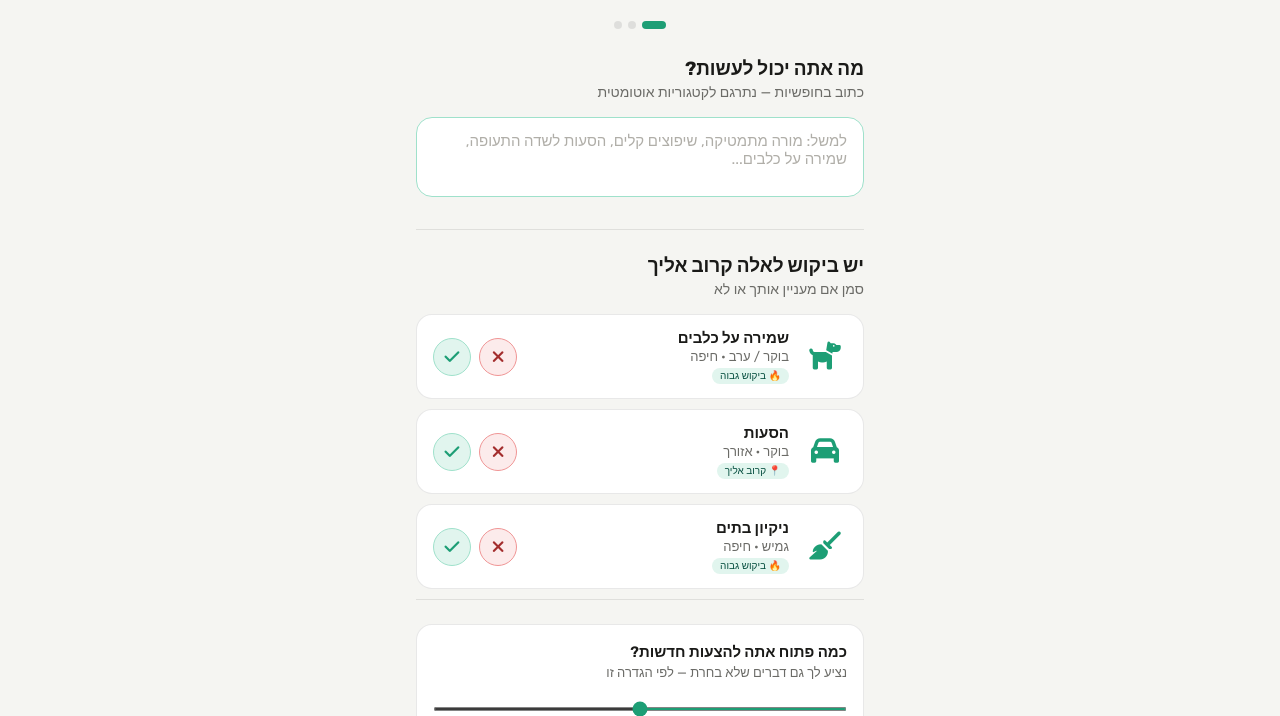
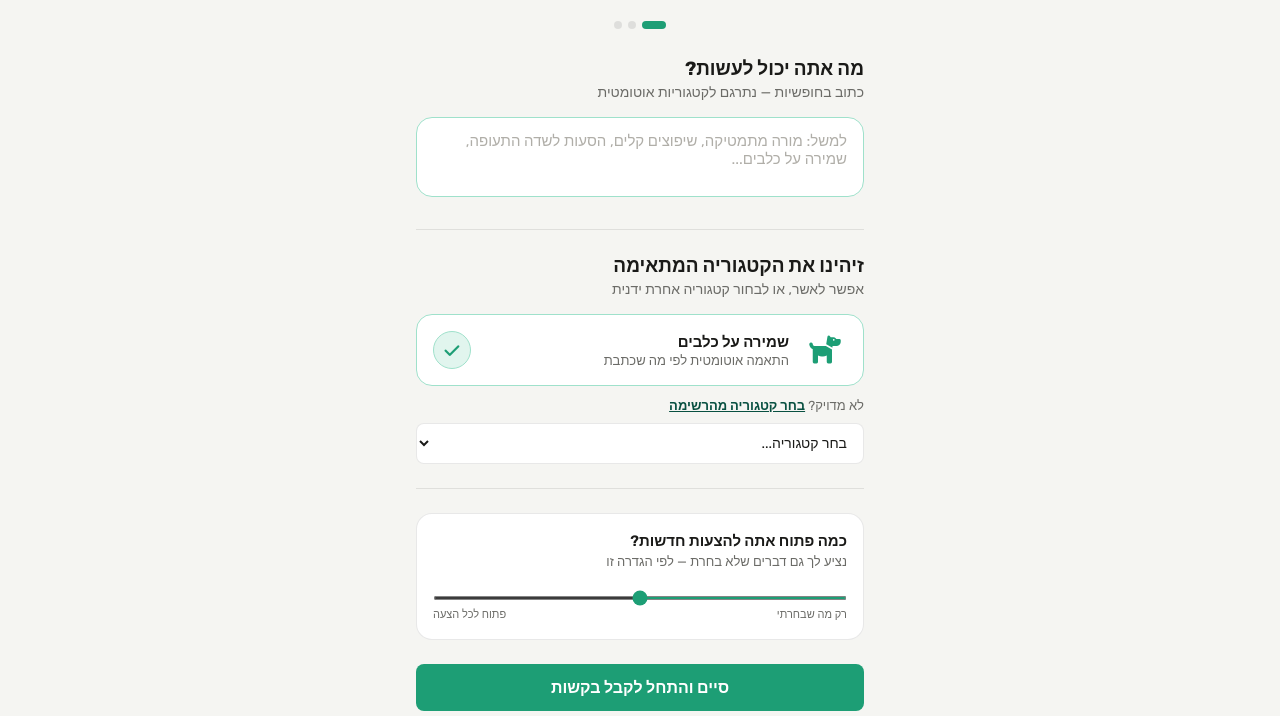
Before and after one commit to nethanel24/localfind-backend, a plain HTML site: page screens/onboarding_provider.html in a window 1280 px wide. Shown: the part 66-782 px from the top of the page. Drawn offline with Linux system fonts and the light colour scheme.

Commit message:
Replace multi-category suggestions with single AI-matched category in onboarding

```diff
--- a/screens/onboarding_provider.html
+++ b/screens/onboarding_provider.html
@@ -52,26 +52,35 @@ body { font-family: var(--font-family); background: var(--color-background); col
 
 .divider { border: none; border-top: 0.5px solid var(--color-border); margin-bottom: 24px; }
 
-/* SUGGESTION CARDS */
-.suggestions-label { font-size: 11px; font-weight: 600; color: var(--color-text-secondary); text-transform: uppercase; letter-spacing: 0.5px; margin-bottom: 12px; }
-
+/* SUGGESTED CATEGORY (single, AI-matched) */
 .suggestion-card {
   background: #fff;
-  border: 0.5px solid var(--color-border);
+  border: 1.5px solid var(--color-primary-border);
   border-radius: var(--border-radius-large);
-  padding: 14px 16px;
+  padding: 16px;
   display: flex;
   align-items: center;
   gap: 14px;
-  margin-bottom: 10px;
+  margin-bottom: 12px;
 }
 .suggestion-card__icon { font-size: 28px; color: var(--color-primary); flex-shrink: 0; width: 44px; text-align: center; }
 .suggestion-card__title { font-size: 15px; font-weight: 600; margin-bottom: 2px; }
 .suggestion-card__sub { font-size: 13px; color: var(--color-text-secondary); }
-.suggestion-card__badge { font-size: 10px; background: var(--color-primary-light); color: var(--color-primary-dark); padding: 2px 8px; border-radius: 20px; display: inline-block; margin-top: 4px; }
-.suggestion-card__btns { display: flex; gap: 8px; flex-shrink: 0; margin-right: auto; }
-.suggestion-card__yes { width: 38px; height: 38px; border-radius: 50%; background: var(--color-primary-light); border: 1.5px solid var(--color-primary-border); color: var(--color-primary); display: flex; align-items: center; justify-content: center; font-size: 17px; text-decoration: none; cursor: pointer; }
-.suggestion-card__no { width: 38px; height: 38px; border-radius: 50%; background: var(--red-lt); border: 1.5px solid var(--red-br); color: var(--red); display: flex; align-items: center; justify-content: center; font-size: 17px; text-decoration: none; cursor: pointer; }
+.suggestion-card__yes { width: 38px; height: 38px; border-radius: 50%; background: var(--color-primary-light); border: 1.5px solid var(--color-primary-border); color: var(--color-primary); display: flex; align-items: center; justify-content: center; font-size: 17px; text-decoration: none; cursor: pointer; flex-shrink: 0; margin-right: auto; }
+
+.manual-pick { font-size: 13px; color: var(--color-text-secondary); margin-bottom: 24px; }
+.manual-pick__toggle { color: var(--color-primary-dark); font-weight: 600; text-decoration: underline; cursor: pointer; }
+.manual-pick__select {
+  width: 100%;
+  margin-top: 10px;
+  padding: 10px 12px;
+  border-radius: var(--border-radius-small);
+  border: 0.5px solid var(--color-border);
+  font-family: var(--font-family);
+  font-size: 14px;
+  color: var(--color-text-main);
+  background: #fff;
+}
 
 /* SLIDER */
 .slider-card { background: #fff; border: 0.5px solid var(--color-border); border-radius: var(--border-radius-large); padding: 18px 16px; margin-bottom: 24px; }
@@ -111,46 +120,27 @@ body { font-family: var(--font-family); background: var(--color-background); col
   <hr class="divider"/>
 
   <!-- STEP 2 -->
-  <div class="section-title">יש ביקוש לאלה קרוב אליך</div>
-  <div class="section-sub">סמן אם מעניין אותך או לא</div>
+  <div class="section-title">זיהינו את הקטגוריה המתאימה</div>
+  <div class="section-sub">אפשר לאשר, או לבחור קטגוריה אחרת ידנית</div>
 
   <div class="suggestion-card">
     <div class="suggestion-card__icon"><i class="fa-solid fa-dog"></i></div>
     <div style="flex:1;min-width:0;">
       <div class="suggestion-card__title">שמירה על כלבים</div>
-      <div class="suggestion-card__sub">בוקר / ערב · חיפה</div>
-      <div class="suggestion-card__badge">🔥 ביקוש גבוה</div>
+      <div class="suggestion-card__sub">התאמה אוטומטית לפי מה שכתבת</div>
     </div>
-    <div class="suggestion-card__btns">
-      <a href="#" class="suggestion-card__no"><i class="fa-solid fa-xmark"></i></a>
-      <a href="#" class="suggestion-card__yes"><i class="fa-solid fa-check"></i></a>
-    </div>
+    <a href="#" class="suggestion-card__yes"><i class="fa-solid fa-check"></i></a>
   </div>
 
-  <div class="suggestion-card">
-    <div class="suggestion-card__icon"><i class="fa-solid fa-car"></i></div>
-    <div style="flex:1;min-width:0;">
-      <div class="suggestion-card__title">הסעות</div>
-      <div class="suggestion-card__sub">בוקר · אזורך</div>
-      <div class="suggestion-card__badge">📍 קרוב אליך</div>
-    </div>
-    <div class="suggestion-card__btns">
-      <a href="#" class="suggestion-card__no"><i class="fa-solid fa-xmark"></i></a>
-      <a href="#" class="suggestion-card__yes"><i class="fa-solid fa-check"></i></a>
-    </div>
-  </div>
-
-  <div class="suggestion-card">
-    <div class="suggestion-card__icon"><i class="fa-solid fa-broom"></i></div>
-    <div style="flex:1;min-width:0;">
-      <div class="suggestion-card__title">ניקיון בתים</div>
-      <div class="suggestion-card__sub">גמיש · חיפה</div>
-      <div class="suggestion-card__badge">🔥 ביקוש גבוה</div>
-    </div>
-    <div class="suggestion-card__btns">
-      <a href="#" class="suggestion-card__no"><i class="fa-solid fa-xmark"></i></a>
-      <a href="#" class="suggestion-card__yes"><i class="fa-solid fa-check"></i></a>
-    </div>
+  <div class="manual-pick">
+    לא מדויק? <span class="manual-pick__toggle">בחר קטגוריה מהרשימה</span>
+    <select class="manual-pick__select">
+      <option value="">בחר קטגוריה...</option>
+      <option value="dog-sitting">שמירה על כלבים</option>
+      <option value="rides">הסעות</option>
+      <option value="cleaning">ניקיון בתים</option>
+      <option value="tutoring">הוראה</option>
+    </select>
   </div>
 
   <hr class="divider"/>
```
